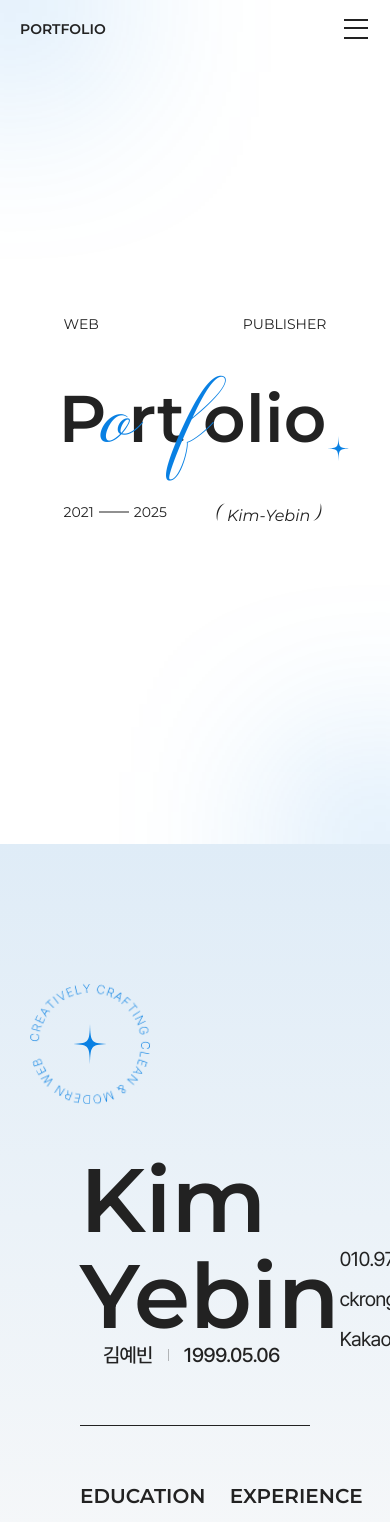
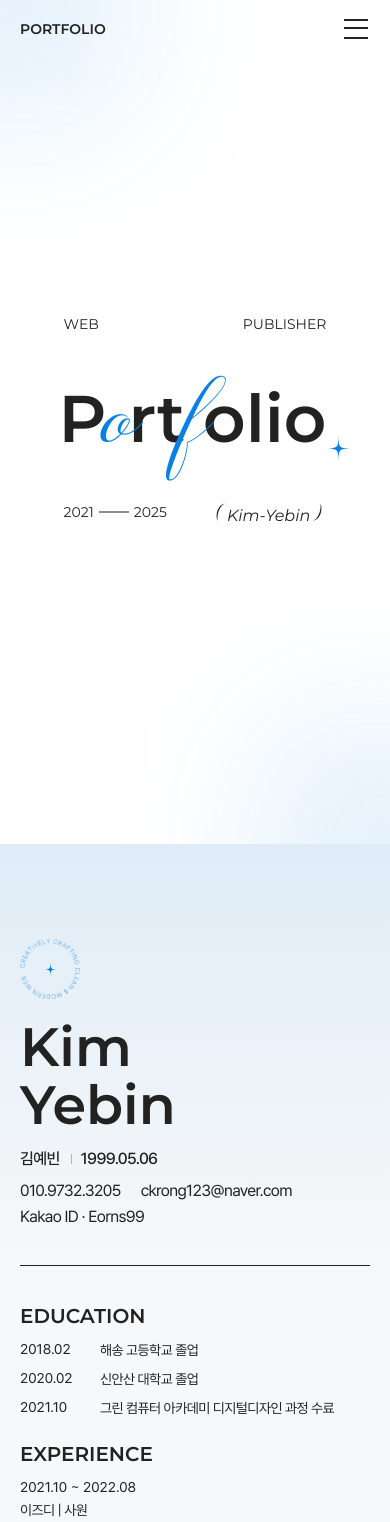
Before and after one commit to ckrong123-web/gate, a React (Vite) app: page /#/ in a window 390 px wide. Shown: the top 1522 px of the page. Built offline with nearby package versions, Linux system fonts and the light colour scheme.

Commit message:
[김예빈] 반응형 ing

```diff
--- a/src/assets/scss/abstracts/_mixin.scss
+++ b/src/assets/scss/abstracts/_mixin.scss
@@ -54,6 +54,9 @@ $breakpoint: (
   font-size: 6rem;
   color: $color;
   letter-spacing: $spacing;
+  @include respond-to("mobile") {
+    font-size: 3.2rem;
+  }
 }
 
 // 한글 폰트
@@ -62,6 +65,9 @@ $breakpoint: (
   font-size: 2rem;
   letter-spacing: -0.04em;
   color: $color;
+  @include respond-to("mobile") {
+    font-size: 1.6rem;
+  }
 }
 
 @mixin kr-18($color: $color-dark-1, $weight: 400, $spacing: -0.04em) {
@@ -69,4 +75,7 @@ $breakpoint: (
   font-size: 1.8rem;
   letter-spacing: $spacing;
   color: $color;
+  @include respond-to("mobile") {
+    font-size: 1.4rem;
+  }
 }
--- a/src/assets/scss/component/_card.scss
+++ b/src/assets/scss/component/_card.scss
@@ -95,7 +95,7 @@
     @include mix.en-20($weight: 500);
   }
   &__desc {
+    line-height: 2.8rem;
     @include mix.kr-18();
-    line-height: 2.8rem;
   }
 }
--- a/src/assets/scss/component/_header.scss
+++ b/src/assets/scss/component/_header.scss
@@ -47,8 +47,8 @@
     width: 8.8rem;
   }
   &__btn {
+    transition: 0.2s ease;
     @include mix.en-18();
-    transition: 0.2s ease;
 
     @include mix.respond-to("pc") {
       &:hover {
--- a/src/assets/scss/page/_gate.scss
+++ b/src/assets/scss/page/_gate.scss
@@ -413,6 +413,15 @@
       }
     }
   }
+  @include mix.respond-to("mobile") {
+    &__line {
+      width: 180%;
+      transform: translate(-2%, -8%);
+    }
+    &__cont {
+      width: calc(100% - 4rem);
+    }
+  }
 }
 
 .about-top {
@@ -471,6 +480,33 @@
   &__contact {
     @include mix.kr-20();
   }
+  @include mix.respond-to("mobile") {
+    justify-content: flex-end;
+    flex-direction: column;
+    padding: 7rem 0 4rem;
+
+    &__deco {
+      width: 6rem;
+      height: 6rem;
+      margin-left: 0;
+      margin-bottom: 2rem;
+    }
+    &__ico {
+      width: 2.5rem;
+      height: 2.5rem;
+      margin: 2.25rem;
+    }
+    &__left {
+      width: 100%;
+    }
+    &__right {
+      flex-direction: row;
+      flex-wrap: wrap;
+      width: 100%;
+      margin-bottom: 0;
+      gap: 1rem 2rem;
+    }
+  }
 }
 
 .about-name {
@@ -479,6 +515,9 @@
   font-size: 9rem;
   line-height: 1.07;
   color: $color-dark-1;
+  @include mix.respond-to("mobile") {
+    font-size: 5.4rem;
+  }
 }
 
 .about-namesub {
@@ -487,9 +526,9 @@
   margin-left: 2.3rem;
 
   &__txt {
-    @include mix.kr-20($weight: 500);
     margin-left: 3.1rem;
     position: relative;
+
     &::before {
       content: "";
       display: block;
@@ -508,6 +547,19 @@
         content: none;
       }
     }
+    @include mix.kr-20($weight: 500);
+  }
+  @include mix.respond-to("mobile") {
+    width: 100%;
+    margin: 1.6rem 0;
+    &__txt {
+      margin-left: 2.1rem;
+      &::before {
+        height: 1rem;
+        left: -1rem;
+        top: calc(50% - 0.5rem);
+      }
+    }
   }
 }
 
@@ -516,6 +568,11 @@
   gap: 2rem;
   min-height: 50vh;
   padding: 6rem 0 14rem;
+  @include mix.respond-to("mobile") {
+    padding: 4rem 0 7rem;
+    gap: 2.8rem;
+    flex-direction: column;
+  }
 }
 
 .about-group {
@@ -538,6 +595,22 @@
       margin-bottom: 0;
     }
   }
+  @include mix.respond-to("mobile") {
+    &__list {
+      margin-top: 1.6rem;
+    }
+    &__item {
+      margin-bottom: 1.2rem;
+      &--large {
+        margin-bottom: 1.6rem;
+
+        .about-item {
+          flex-direction: column;
+          gap: 0.8rem;
+        }
+      }
+    }
+  }
 }
 
 .about-item {
@@ -554,6 +627,7 @@
     }
   }
   &__txt {
+    line-height: 1.2;
     @include mix.kr-18();
   }
   &__sub-txt {
@@ -563,6 +637,17 @@
     font-size: 1.6rem;
     letter-spacing: -0.04em;
     color: $color-dark-1;
+  }
+  @include mix.respond-to("mobile") {
+    &__year {
+      min-width: 8rem;
+      &--during {
+        min-width: 14rem;
+      }
+    }
+    &__sub-txt {
+      margin-top: 0.4rem;
+    }
   }
 }
 
@@ -884,8 +969,8 @@
     margin: 4rem 0 4.5rem;
   }
   &__item {
+    line-height: 1;
     @include mix.kr-18();
-    line-height: 1;
   }
   &__copy {
     font-size: 1.4rem;
```
